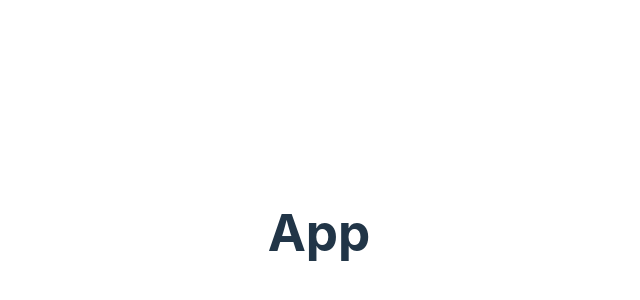
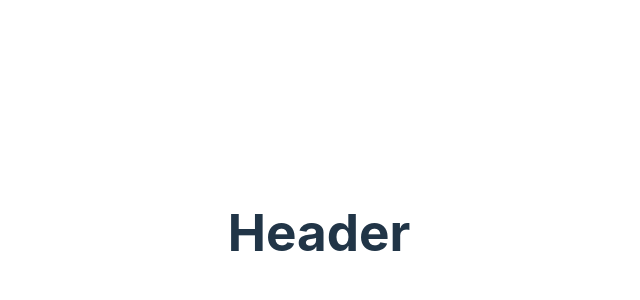
Before and after one commit to KrismarvelTicoalu/Exercise-10, a React (Vite) app: page / in a window 1280 px wide. Shown: the part 168-468 px from the top of the page, without its empty margins (321-961 px from the left). Built offline with nearby package versions, Linux system fonts and the light colour scheme.

Commit message:
Add Header

```diff
--- a/src/App.jsx
+++ b/src/App.jsx
@@ -1,7 +1,13 @@
 import './App.css'
+import Header from './components/Header'
 
 function App() {
-  return <h1>App</h1>
+  return (
+    <div>
+      <Header />
+    </div>
+  )
+
 }
 
 export default App
--- /dev/null
+++ b/src/components/Header/index.jsx
@@ -0,0 +1,6 @@
+
+function Header() {
+    return <h1>Header</h1>
+  }
+
+  export default Header
```
